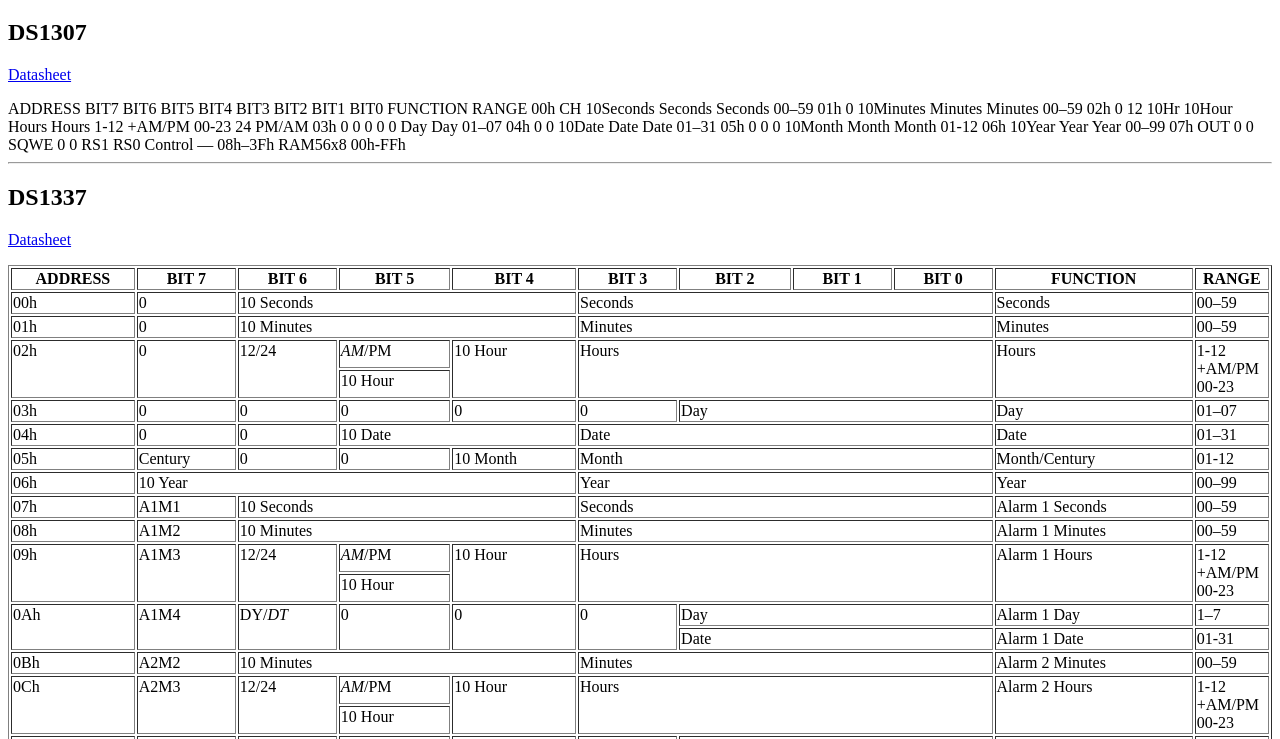
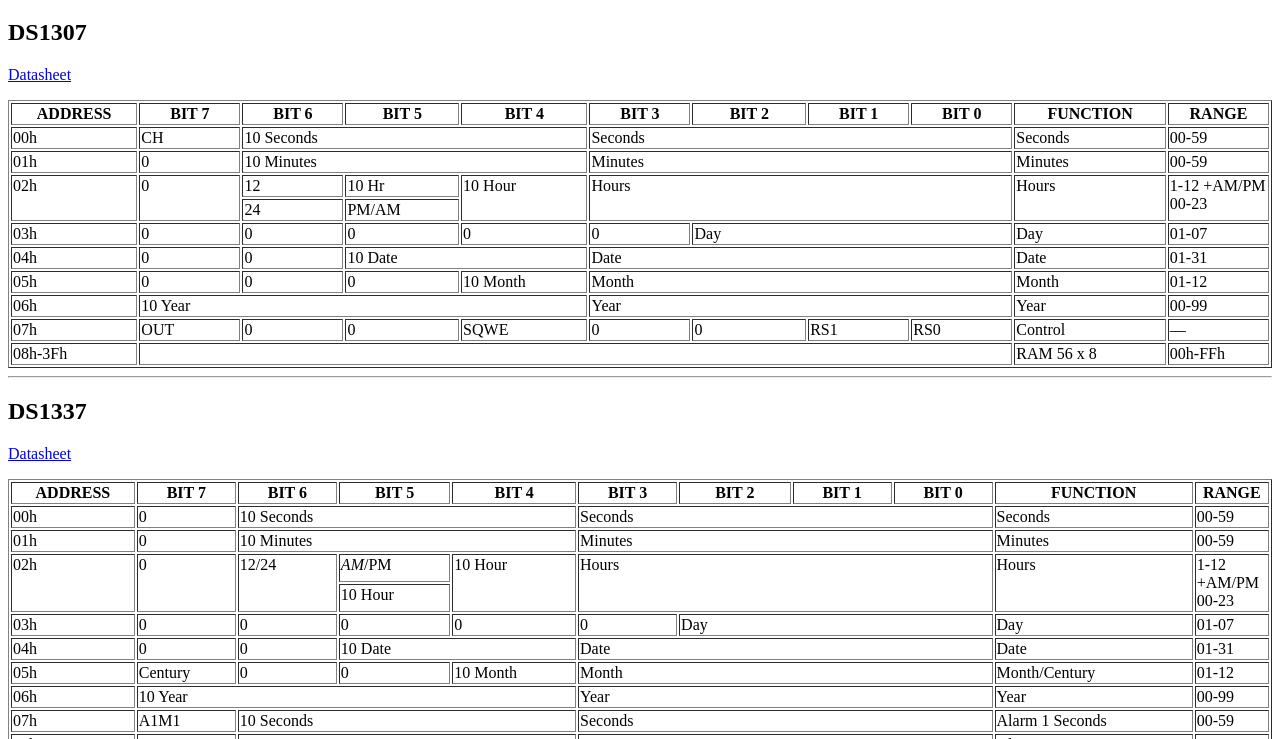
Before and after one commit to logic/arduino-rtc, a plain HTML site: page timekeeping.html in a window 1280 px wide. Shown: the part 61-800 px from the top of the page. Drawn offline with Linux system fonts and the light colour scheme.

Commit message:
Fix formatting.

```diff
--- a/timekeeping.html
+++ b/timekeeping.html
@@ -10,59 +10,59 @@
 <h2>DS1307</h2>
 <p><a href="http://datasheets.maxim-ic.com/en/ds/DS1307.pdf">Datasheet</a></p>
 
-<tableborder="1"class="docutils">
+<table border="1" class="docutils">
 <colgroup>
-<colwidth="10%">
-<colwidth="8%">
-<colwidth="8%">
-<colwidth="9%">
-<colwidth="10%">
-<colwidth="8%">
-<colwidth="9%">
-<colwidth="8%">
-<colwidth="8%">
-<colwidth="12%">
-<colwidth="8%">
+<col width="10%">
+<col width="8%">
+<col width="8%">
+<col width="9%">
+<col width="10%">
+<col width="8%">
+<col width="9%">
+<col width="8%">
+<col width="8%">
+<col width="12%">
+<col width="8%">
 </colgroup>
-<theadvalign="bottom"><tr>
-<thclass="head">ADDRESS</th>
-<thclass="head">BIT7</th>
-<thclass="head">BIT6</th>
-<thclass="head">BIT5</th>
-<thclass="head">BIT4</th>
-<thclass="head">BIT3</th>
-<thclass="head">BIT2</th>
-<thclass="head">BIT1</th>
-<thclass="head">BIT0</th>
-<thclass="head">FUNCTION</th>
-<thclass="head">RANGE</th>
+<thead valign="bottom"><tr>
+<th class="head">ADDRESS</th>
+<th class="head">BIT 7</th>
+<th class="head">BIT 6</th>
+<th class="head">BIT 5</th>
+<th class="head">BIT 4</th>
+<th class="head">BIT 3</th>
+<th class="head">BIT 2</th>
+<th class="head">BIT 1</th>
+<th class="head">BIT 0</th>
+<th class="head">FUNCTION</th>
+<th class="head">RANGE</th>
 </tr></thead>
-<tbodyvalign="top">
+<tbody valign="top">
 <tr>
 <td>00h</td>
 <td>CH</td>
-<tdcolspan="3">10Seconds</td>
-<tdcolspan="4">Seconds</td>
+<td colspan="3">10 Seconds</td>
+<td colspan="4">Seconds</td>
 <td>Seconds</td>
-<td>00–59</td>
+<td>00-59</td>
 </tr>
 <tr>
 <td>01h</td>
 <td>0</td>
-<tdcolspan="3">10Minutes</td>
-<tdcolspan="4">Minutes</td>
+<td colspan="3">10 Minutes</td>
+<td colspan="4">Minutes</td>
 <td>Minutes</td>
-<td>00–59</td>
+<td>00-59</td>
 </tr>
 <tr>
-<tdrowspan="2">02h</td>
-<tdrowspan="2">0</td>
+<td rowspan="2">02h</td>
+<td rowspan="2">0</td>
 <td>12</td>
-<td>10Hr</td>
-<tdrowspan="2">10Hour</td>
-<tdcolspan="4"rowspan="2">Hours</td>
-<tdrowspan="2">Hours</td>
-<tdrowspan="2">1-12
+<td>10 Hr</td>
+<td rowspan="2">10 Hour</td>
+<td colspan="4" rowspan="2">Hours</td>
+<td rowspan="2">Hours</td>
+<td rowspan="2">1-12
 +AM/PM
 00-23</td>
 </tr>
@@ -77,35 +77,35 @@
 <td>0</td>
 <td>0</td>
 <td>0</td>
-<tdcolspan="3">Day</td>
+<td colspan="3">Day</td>
 <td>Day</td>
-<td>01–07</td>
+<td>01-07</td>
 </tr>
 <tr>
 <td>04h</td>
 <td>0</td>
 <td>0</td>
-<tdcolspan="2">10Date</td>
-<tdcolspan="4">Date</td>
+<td colspan="2">10 Date</td>
+<td colspan="4">Date</td>
 <td>Date</td>
-<td>01–31</td>
+<td>01-31</td>
 </tr>
 <tr>
 <td>05h</td>
 <td>0</td>
 <td>0</td>
 <td>0</td>
-<td>10Month</td>
-<tdcolspan="4">Month</td>
+<td>10 Month</td>
+<td colspan="4">Month</td>
 <td>Month</td>
 <td>01-12</td>
 </tr>
 <tr>
 <td>06h</td>
-<tdcolspan="4">10Year</td>
-<tdcolspan="4">Year</td>
+<td colspan="4">10 Year</td>
+<td colspan="4">Year</td>
 <td>Year</td>
-<td>00–99</td>
+<td>00-99</td>
 </tr>
 <tr>
 <td>07h</td>
@@ -121,9 +121,9 @@
 <td>—</td>
 </tr>
 <tr>
-<td>08h–3Fh</td>
-<tdcolspan="8"></td>
-<td>RAM56x8</td>
+<td>08h-3Fh</td>
+<td colspan="8"> </td>
+<td>RAM 56 x 8</td>
 <td>00h-FFh</td>
 </tr>
 </tbody>
@@ -169,7 +169,7 @@
 <td colspan="3">10 Seconds</td>
 <td colspan="4">Seconds</td>
 <td>Seconds</td>
-<td>00–59</td>
+<td>00-59</td>
 </tr>
 <tr>
 <td>01h</td>
@@ -177,7 +177,7 @@
 <td colspan="3">10 Minutes</td>
 <td colspan="4">Minutes</td>
 <td>Minutes</td>
-<td>00–59</td>
+<td>00-59</td>
 </tr>
 <tr>
 <td rowspan="2">02h</td>
@@ -204,7 +204,7 @@
 <td>0</td>
 <td colspan="3">Day</td>
 <td>Day</td>
-<td>01–07</td>
+<td>01-07</td>
 </tr>
 <tr>
 <td>04h</td>
@@ -213,7 +213,7 @@
 <td colspan="2">10 Date</td>
 <td colspan="4">Date</td>
 <td>Date</td>
-<td>01–31</td>
+<td>01-31</td>
 </tr>
 <tr>
 <td>05h</td>
@@ -230,7 +230,7 @@
 <td colspan="4">10 Year</td>
 <td colspan="4">Year</td>
 <td>Year</td>
-<td>00–99</td>
+<td>00-99</td>
 </tr>
 <tr>
 <td>07h</td>
@@ -238,7 +238,7 @@
 <td colspan="3">10 Seconds</td>
 <td colspan="4">Seconds</td>
 <td>Alarm 1 Seconds</td>
-<td>00–59</td>
+<td>00-59</td>
 </tr>
 <tr>
 <td>08h</td>
@@ -246,7 +246,7 @@
 <td colspan="3">10 Minutes</td>
 <td colspan="4">Minutes</td>
 <td>Alarm 1 Minutes</td>
-<td>00–59</td>
+<td>00-59</td>
 </tr>
 <tr>
 <td rowspan="2">09h</td>
@@ -274,7 +274,7 @@
 <td rowspan="2">0</td>
 <td colspan="3">Day</td>
 <td>Alarm 1 Day</td>
-<td>1–7</td>
+<td>1-7</td>
 </tr>
 <tr>
 <td colspan="3">Date</td>
@@ -287,7 +287,7 @@
 <td colspan="3">10 Minutes</td>
 <td colspan="4">Minutes</td>
 <td>Alarm 2 Minutes</td>
-<td>00–59</td>
+<td>00-59</td>
 </tr>
 <tr>
 <td rowspan="2">0Ch</td>
@@ -315,7 +315,7 @@
 <td rowspan="2">0</td>
 <td colspan="3">Day</td>
 <td>Alarm 2 Day</td>
-<td>1–7</td>
+<td>1-7</td>
 </tr>
 <tr>
 <td colspan="3">Date</td>
```
